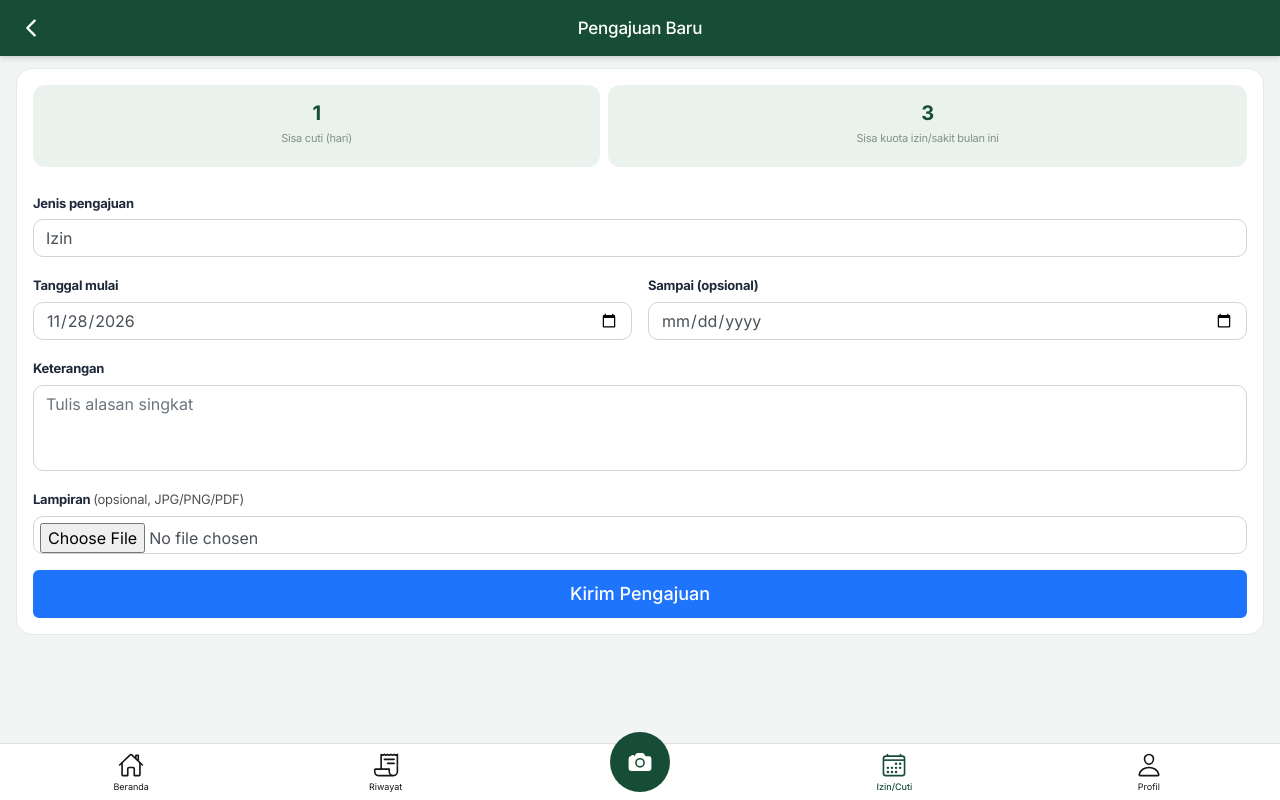
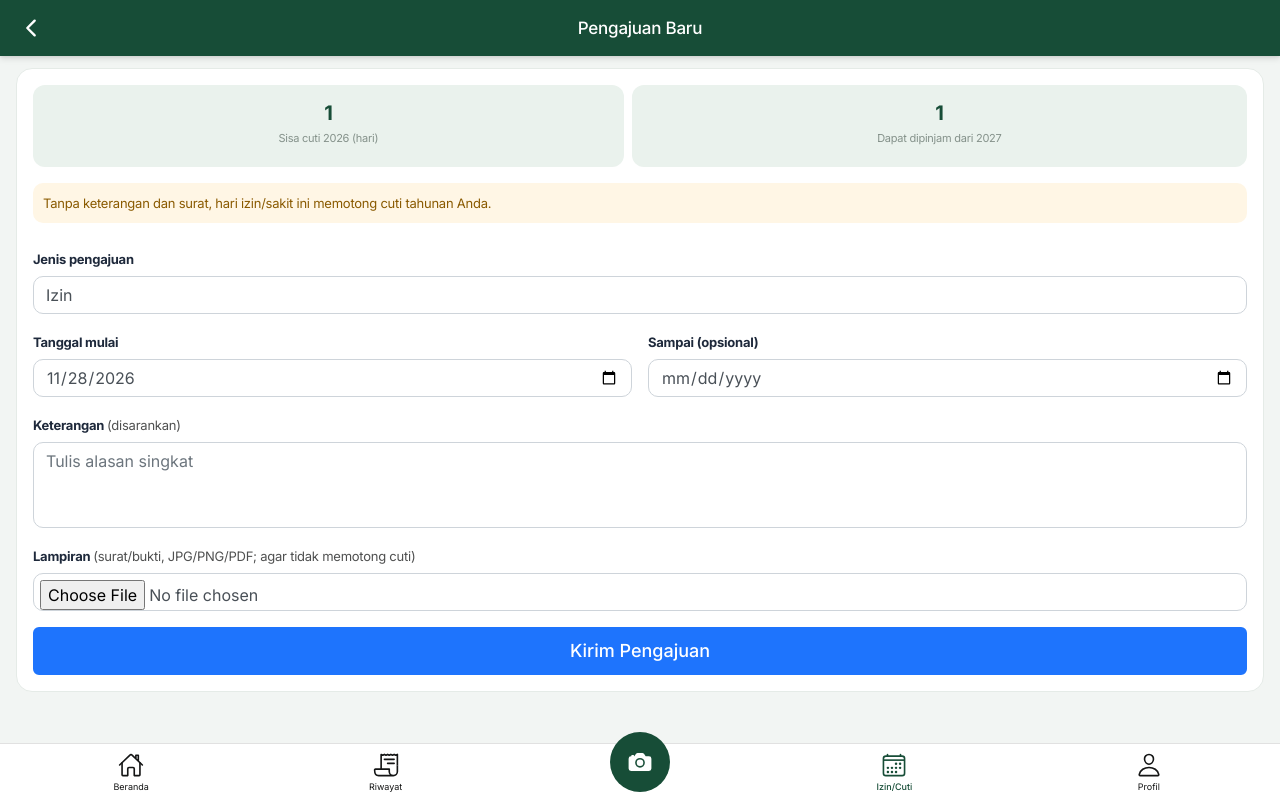
Before and after one commit to MuhammadAsandyPutra/epresensi, a Laravel app: page /presensi/izin/buat in a window 1280 px wide. Run offline with Laravel 12, Linux system fonts and the light colour scheme; a user stored in the database is signed in; data comes from the database, SQL or seed files in the repository; tables that the repository leaves empty hold one stand-in row (values such as "Sample post"); some libraries are stand-ins or nearby versions.

Commit message:
Update: Peniadaan Kuota Izin/Sakit

```diff
--- a/app/Enums/JenisPengajuan.php
+++ b/app/Enums/JenisPengajuan.php
@@ -30,8 +30,8 @@ enum JenisPengajuan: int
         };
     }
 
-    /** Izin & sakit dibatasi kuota bulanan; cuti dibatasi saldo tahunan; tugas luar tidak dibatasi. */
-    public function memakaiKuotaBulanan(): bool
+    /** Izin & sakit dapat berdokumen (keterangan + surat); tanpa dokumen keduanya memotong cuti tahunan. */
+    public function bisaBerdokumen(): bool
     {
         return $this === self::Izin || $this === self::Sakit;
     }
--- a/app/Http/Controllers/Admin/PengaturanController.php
+++ b/app/Http/Controllers/Admin/PengaturanController.php
@@ -9,7 +9,7 @@ use App\Models\Pengaturan;
 use Illuminate\Http\RedirectResponse;
 use Illuminate\View\View;
 
-/** Pengaturan yang boleh diubah HR tanpa menyentuh kode: bobot KPI, kuota izin, jatah cuti, GPS. */
+/** Pengaturan yang boleh diubah HR tanpa menyentuh kode: bobot KPI, jatah cuti, GPS. */
 class PengaturanController extends Controller
 {
     /** nama field form => kunci pengaturan */
@@ -17,7 +17,7 @@ class PengaturanController extends Controller
         'kpi_bobot_kehadiran', 'kpi_bobot_ketepatan', 'kpi_bobot_disiplin',
         'kpi_penalti_per_menit', 'kpi_penalti_alpa', 'kpi_penalti_pulang_cepat',
         'kpi_batas_sangat_baik', 'kpi_batas_baik', 'kpi_batas_cukup',
-        'izin_kuota_bulanan', 'izin_sakit_mundur_hari', 'cuti_jatah_tahunan',
+        'izin_sakit_mundur_hari', 'cuti_jatah_tahunan',
         'gps_akurasi_maks', 'gps_review_akurasi',
         'lembur_minimal_menit',
     ];
--- a/app/Http/Controllers/Karyawan/PengajuanController.php
+++ b/app/Http/Controllers/Karyawan/PengajuanController.php
@@ -9,6 +9,7 @@ use App\Http\Requests\Karyawan\PengajuanRequest;
 use App\Models\PengajuanIzin;
 use App\Services\PengajuanService;
 use Illuminate\Http\RedirectResponse;
+use Illuminate\Support\Carbon;
 use Illuminate\Support\Facades\Auth;
 use Illuminate\View\View;
 
@@ -29,22 +30,33 @@ class PengajuanController extends Controller
     {
         $karyawan = Auth::guard('karyawan')->user();
 
+        $tahun = now()->year;
+
         return view('karyawan.pengajuan.create', [
             'jenis' => JenisPengajuan::cases(),
-            'sisaCuti' => $this->service->sisaCuti($karyawan, now()->year),
-            'sisaKuota' => $this->service->sisaKuotaBulan($karyawan, now()),
+            'tahun' => $tahun,
+            'rincian' => $this->service->rincianCuti($karyawan, $tahun),
+            'rincianDepan' => $this->service->rincianCuti($karyawan, $tahun + 1),
         ]);
     }
 
     public function store(PengajuanRequest $request): RedirectResponse
     {
         try {
-            $this->service->ajukan(Auth::guard('karyawan')->user(), $request->validated(), $request->file('lampiran'));
+            $p = $this->service->ajukan(Auth::guard('karyawan')->user(), $request->validated(), $request->file('lampiran'));
         } catch (AturanBisnisException $e) {
             return back()->withInput()->with('galat', $e->getMessage());
         }
 
-        return redirect()->route('izin.index')->with('sukses', 'Pengajuan terkirim ke Direksi dan menunggu persetujuan.');
+        $pesan = 'Pengajuan terkirim ke Direksi dan menunggu persetujuan.';
+        if ($p->potong_cuti && $p->jenis() !== JenisPengajuan::Cuti) {
+            $pesan .= " Karena tanpa surat/keterangan, {$p->jumlah_hari} hari ini memotong cuti tahunan Anda.";
+        }
+        if ($p->hari_pinjam > 0) {
+            $pesan .= " {$p->hari_pinjam} hari dipotong dari jatah cuti ".(Carbon::parse($p->tgl_izin)->year + 1).'.';
+        }
+
+        return redirect()->route('izin.index')->with('sukses', $pesan);
     }
 
     public function batal(PengajuanIzin $pengajuan): RedirectResponse
--- a/app/Http/Requests/Admin/PengaturanRequest.php
+++ b/app/Http/Requests/Admin/PengaturanRequest.php
@@ -23,7 +23,6 @@ class PengaturanRequest extends FormRequest
             'kpi_batas_sangat_baik' => ['required', 'numeric', 'between:0,100', 'gt:kpi_batas_baik'],
             'kpi_batas_baik' => ['required', 'numeric', 'between:0,100', 'gt:kpi_batas_cukup'],
             'kpi_batas_cukup' => ['required', 'numeric', 'between:0,100'],
-            'izin_kuota_bulanan' => ['required', 'integer', 'between:0,31'],
             'izin_sakit_mundur_hari' => ['required', 'integer', 'between:0,60'],
             'cuti_jatah_tahunan' => ['required', 'integer', 'between:0,60'],
             'gps_akurasi_maks' => ['required', 'integer', 'between:10,1000'],
--- a/app/Http/Requests/Karyawan/PengajuanRequest.php
+++ b/app/Http/Requests/Karyawan/PengajuanRequest.php
@@ -20,7 +20,8 @@ class PengajuanRequest extends FormRequest
             'tgl_izin' => ['required', 'date'],
             'tgl_selesai' => ['nullable', 'date', 'after_or_equal:tgl_izin'],
             'lokasi_tugas' => ['nullable', 'string', 'max:150', 'required_if:jenis,'.JenisPengajuan::TugasLuar->value],
-            'keterangan' => ['required', 'string', 'min:5', 'max:500'],
+            // Wajib hanya untuk tugas luar. Izin/sakit tanpa keterangan + surat diperbolehkan, tetapi memotong cuti.
+            'keterangan' => ['nullable', 'required_if:jenis,'.JenisPengajuan::TugasLuar->value, 'string', 'min:5', 'max:500'],
             'lampiran' => ['nullable', 'file', 'mimes:jpg,jpeg,png,pdf', 'max:'.config('presensi.izin.lampiran_maks_kb')],
         ];
     }
--- a/app/Models/PengajuanIzin.php
+++ b/app/Models/PengajuanIzin.php
@@ -17,7 +17,7 @@ class PengajuanIzin extends Model
     protected $fillable = [
         'nik', 'tgl_izin', 'tgl_selesai', 'status', 'keterangan', 'status_approved',
         'jumlah_hari', 'lampiran', 'catatan_hr', 'diputuskan_oleh', 'diputuskan_pada',
-        'lokasi_tugas', 'diketahui_hr_oleh', 'diketahui_hr_pada',
+        'lokasi_tugas', 'diketahui_hr_oleh', 'diketahui_hr_pada', 'potong_cuti', 'hari_pinjam',
     ];
 
     protected function casts(): array
@@ -25,6 +25,7 @@ class PengajuanIzin extends Model
         return [
             'diputuskan_pada' => 'datetime',
             'diketahui_hr_pada' => 'datetime',
+            'potong_cuti' => 'boolean',
             'status' => JenisPengajuan::class,          // jenis pengajuan
             'status_approved' => StatusPengajuan::class, // keputusan HR
         ];
--- a/app/Services/PengajuanService.php
+++ b/app/Services/PengajuanService.php
@@ -17,10 +17,20 @@ use Illuminate\Support\Carbon;
 /** Aturan pengajuan izin, sakit, dan cuti beserta alur persetujuannya. */
 class PengajuanService
 {
+    /** Keterangan minimal (karakter) agar izin/sakit dianggap berdokumen, selain lampiran surat. */
+    private const KETERANGAN_MIN = 5;
+
+    /** Berapa tahun ke belakang luapan (pinjaman) cuti dihitung; sekaligus pagar agar perhitungan tidak berulang tanpa batas. */
+    private const TAHUN_MUNDUR = 5;
+
     public function __construct(private JadwalService $jadwal) {}
 
     /**
-     * @param  array{jenis: int|string, tgl_izin: string, tgl_selesai?: string|null, keterangan: string, lokasi_tugas?: string|null}  $data
+     * Aturan saldo: izin/sakit TANPA kuota bulanan. Izin/sakit dengan keterangan DAN surat (lampiran) tidak memotong
+     * cuti; selain itu memotong jatah cuti tahunan, sama seperti cuti. Bila sisa tahun ini tidak cukup, kekurangannya
+     * dipinjam dari jatah tahun berikutnya (paling banyak sebesar sisa jatah tahun itu). Tugas luar tidak memotong.
+     *
+     * @param  array{jenis: int|string, tgl_izin: string, tgl_selesai?: string|null, keterangan?: string|null, lokasi_tugas?: string|null}  $data
      *
      * @throws AturanBisnisException
      */
@@ -62,19 +72,14 @@ class PengajuanService
             throw new AturanBisnisException('Sudah ada pengajuan lain pada tanggal tersebut.');
         }
 
-        if ($jenis->memakaiKuotaBulanan()) {
-            $kuota = (int) Pengaturan::ambil('izin.kuota_bulanan');
-            if ($this->jumlahPengajuanBulan($karyawan, $mulai) >= $kuota) {
-                throw new AturanBisnisException("Kuota izin/sakit bulan tersebut sudah habis (maksimal {$kuota} kali).");
+        $keterangan = trim((string) ($data['keterangan'] ?? ''));
+        $potongCuti = $this->memotongCuti($jenis, $keterangan, $lampiran);
+        $pinjam = 0;
+        if ($potongCuti) {
+            if ($mulai->year !== $selesai->year) {
+                throw new AturanBisnisException('Pengajuan yang memotong cuti tidak boleh lintas tahun; ajukan terpisah per tahun.');
             }
-        } elseif ($jenis->memakaiSaldoCuti()) {
-            if ($mulai->year !== $selesai->year) {
-                throw new AturanBisnisException('Cuti lintas tahun harap diajukan terpisah per tahun.');
-            }
-            $sisa = $this->sisaCuti($karyawan, $mulai->year);
-            if ($hari > $sisa) {
-                throw new AturanBisnisException("Sisa cuti Anda {$sisa} hari, pengajuan ini {$hari} hari kerja.");
-            }
+            $pinjam = $this->periksaSaldo($karyawan, $mulai->year, $hari, $jenis);
         }
 
         $lokasiTugas = null;
@@ -90,10 +95,12 @@ class PengajuanService
             'tgl_izin' => $mulai->toDateString(),
             'tgl_selesai' => $selesai->toDateString(),
             'status' => $jenis->value,
-            'keterangan' => $data['keterangan'],
+            'keterangan' => $keterangan !== '' ? $keterangan : null,
             'status_approved' => StatusPengajuan::Menunggu->value,
             'jumlah_hari' => $hari,
             'lokasi_tugas' => $lokasiTugas !== null ? mb_substr($lokasiTugas, 0, 150) : null,
+            'potong_cuti' => $potongCuti,
+            'hari_pinjam' => $pinjam,
             'lampiran' => $lampiran?->store('lampiran/'.$mulai->year, config('presensi.foto.disk')),
         ]);
     }
@@ -116,26 +123,90 @@ class PengajuanService
         return $jumlah;
     }
 
-    public function jumlahPengajuanBulan(Karyawan $karyawan, CarbonInterface $acuan): int
+    /**
+     * Apakah pengajuan ini memotong jatah cuti tahunan? Cuti: ya. Tugas luar: tidak. Izin/sakit: bebas potong
+     * HANYA bila ada keterangan memadai DAN surat/lampiran; selain itu memotong.
+     */
+    private function memotongCuti(JenisPengajuan $jenis, string $keterangan, ?UploadedFile $lampiran): bool
     {
-        return PengajuanIzin::query()->where('nik', $karyawan->nik)->berlaku()
-            ->whereIn('status', [JenisPengajuan::Izin->value, JenisPengajuan::Sakit->value])
-            ->whereYear('tgl_izin', $acuan->year)->whereMonth('tgl_izin', $acuan->month)->count();
+        return match ($jenis) {
+            JenisPengajuan::Cuti => true,
+            JenisPengajuan::TugasLuar => false,
+            JenisPengajuan::Izin, JenisPengajuan::Sakit => ! ($lampiran !== null && mb_strlen($keterangan) >= self::KETERANGAN_MIN),
+        };
     }
 
-    public function sisaKuotaBulan(Karyawan $karyawan, CarbonInterface $acuan): int
+    /**
+     * Pastikan saldo cukup untuk $hari hari yang memotong cuti pada $tahun. Yang melebihi sisa tahun ini
+     * dipinjam dari jatah tahun berikutnya, paling banyak sebesar sisa jatah tahun itu. Mengembalikan
+     * jumlah hari yang dipinjam (0 bila cukup).
+     *
+     * @throws AturanBisnisException
+     */
+    private function periksaSaldo(Karyawan $karyawan, int $tahun, int $hari, JenisPengajuan $jenis): int
     {
-        return max(0, (int) Pengaturan::ambil('izin.kuota_bulanan') - $this->jumlahPengajuanBulan($karyawan, $acuan));
+        $r = $this->rincianCuti($karyawan, $tahun);
+        $sisa = max(0, $r['sisa']);
+        if ($hari <= $sisa) {
+            return 0;
+        }
+
+        // Tambahan luapan ke tahun berikutnya akibat pengajuan ini (memperhitungkan luapan yang sudah ada).
+        $pinjam = max(0, $r['terpakai'] + $hari - $r['jatah']) - max(0, $r['terpakai'] - $r['jatah']);
+        $sisaDepan = max(0, $this->rincianCuti($karyawan, $tahun + 1)['sisa']);
+        if ($pinjam <= $sisaDepan) {
+            return $pinjam;
+        }
+
+        $depan = $tahun + 1;
+        if ($jenis === JenisPengajuan::Cuti) {
+            throw new AturanBisnisException(
+                "Sisa cuti {$tahun} Anda {$sisa} hari, pengajuan ini {$hari} hari kerja. Kekurangan {$pinjam} hari akan dipotong dari jatah {$depan}, tetapi jatah {$depan} hanya tersisa {$sisaDepan} hari."
+            );
+        }
+
+        throw new AturanBisnisException(
+            "Tanpa surat dan keterangan, {$hari} hari izin/sakit ini memotong cuti tahunan, tetapi saldo tidak cukup (sisa {$sisa} hari, jatah {$depan} tersisa {$sisaDepan} hari). Lampirkan surat (mis. surat dokter) beserta keterangan agar tidak memotong cuti."
+        );
     }
 
-    /** Saldo cuti tahunan = jatah - cuti yang menunggu/disetujui pada tahun tsb. */
+    /**
+     * Rincian saldo cuti pada $tahun. Luapan = hari yang melebihi jatah tahun sebelumnya (dipinjam dari
+     * tahun ini). Hanya pengajuan yang memotong cuti dan berstatus menunggu/disetujui yang dihitung.
+     *
+     * @return array{jatah: int, sendiri: int, luapan: int, terpakai: int, sisa: int}  sisa dapat negatif pada data lama
+     */
+    public function rincianCuti(Karyawan $karyawan, int $tahun): array
+    {
+        $jatah = $karyawan->jatahCutiTahunan();
+        $awal = $tahun - self::TAHUN_MUNDUR;
+
+        // Satu query; batas atas "< 1 Jan tahun berikutnya" agar benar baik untuk kolom DATE maupun DATETIME.
+        $perTahun = [];
+        PengajuanIzin::query()->where('nik', $karyawan->nik)->berlaku()->where('potong_cuti', true)
+            ->where('tgl_izin', '>=', $awal.'-01-01')->where('tgl_izin', '<', ($tahun + 1).'-01-01')
+            ->get(['tgl_izin', 'jumlah_hari'])
+            ->each(function (PengajuanIzin $p) use (&$perTahun) {
+                $th = Carbon::parse($p->tgl_izin)->year;
+                $perTahun[$th] = ($perTahun[$th] ?? 0) + (int) $p->jumlah_hari;
+            });
+
+        // Luapan bergulir dari tahun ke tahun; loop selalu berhenti (maksimal TAHUN_MUNDUR putaran).
+        $luapan = 0;
+        for ($th = $awal; $th < $tahun; $th++) {
+            $luapan = max(0, ($perTahun[$th] ?? 0) + $luapan - $jatah);
+        }
+
+        $sendiri = $perTahun[$tahun] ?? 0;
+        $terpakai = $sendiri + $luapan;
+
+        return ['jatah' => $jatah, 'sendiri' => $sendiri, 'luapan' => $luapan, 'terpakai' => $terpakai, 'sisa' => $jatah - $terpakai];
+    }
+
+    /** Sisa cuti tahun ini yang masih bisa dipakai tanpa meminjam (tidak pernah negatif). */
     public function sisaCuti(Karyawan $karyawan, int $tahun): int
     {
-        $terpakai = (int) PengajuanIzin::query()->where('nik', $karyawan->nik)->berlaku()
-            ->where('status', JenisPengajuan::Cuti->value)
-            ->whereYear('tgl_izin', $tahun)->sum('jumlah_hari');
-
-        return max(0, $karyawan->jatahCutiTahunan() - $terpakai);
+        return max(0, $this->rincianCuti($karyawan, $tahun)['sisa']);
     }
 
     /** Karyawan membatalkan pengajuannya sendiri (hanya selagi menunggu). */
--- a/config/presensi.php
+++ b/config/presensi.php
@@ -4,7 +4,7 @@
 |--------------------------------------------------------------------------
 | Pengaturan Aplikasi Presensi
 |--------------------------------------------------------------------------
-| Nilai di sini adalah DEFAULT. Sebagian nilai (bobot KPI, kuota izin, dsb.)
+| Nilai di sini adalah DEFAULT. Sebagian nilai (bobot KPI, jatah cuti, dsb.)
 | dapat diubah HR dari menu "Pengaturan" dan disimpan di tabel `pengaturan`;
 | nilai di tabel akan menimpa nilai default ini. Akses lewat
 | App\Models\Pengaturan::ambil('kpi.bobot_kehadiran').
@@ -29,7 +29,6 @@ return [
     ],
 
     'izin' => [
-        'kuota_bulanan'      => 3, // jumlah pengajuan izin/sakit per bulan (cuti tidak dihitung)
         'sakit_mundur_hari'  => 7, // sakit boleh diajukan mundur maksimal sekian hari
         'lampiran_maks_kb'   => 2048,
         'maks_rentang_hari'  => 366, // rentang satu pengajuan; mencegah loop hari yang sangat panjang (mis. salah ketik tahun)
--- a/resources/views/admin/kpi/pengaturan.blade.php
+++ b/resources/views/admin/kpi/pengaturan.blade.php
@@ -42,7 +42,6 @@
     <div class="card mb-3">
         <div class="card-header"><h3 class="card-title">Kebijakan izin, cuti, dan GPS</h3></div>
         <div class="card-body"><div class="row g-3">
-            {!! $f('izin_kuota_bulanan', 'Kuota izin/sakit per bulan (kali)') !!}
             {!! $f('izin_sakit_mundur_hari', 'Sakit boleh diajukan mundur (hari)') !!}
             {!! $f('cuti_jatah_tahunan', 'Jatah cuti default (hari/tahun)', 'Dipakai bila jatah karyawan kosong') !!}
             {!! $f('gps_akurasi_maks', 'Akurasi GPS maksimal (meter)', 'Lebih buruk dari ini → presensi ditolak') !!}
--- a/resources/views/admin/pengajuan/index.blade.php
+++ b/resources/views/admin/pengajuan/index.blade.php
@@ -34,7 +34,10 @@
             @forelse ($daftar as $p)
                 <tr>
                     <td><div class="fw-bold">{{ $p->karyawan?->nama_lengkap ?? $p->nik }}</div><div class="text-secondary small">{{ $p->nik }} · {{ $p->karyawan?->departemen?->nama_dept }}</div></td>
-                    <td><span class="badge bg-{{ $p->jenis()->warna() }}-lt">{{ $p->jenis()->label() }}</span></td>
+                    <td><span class="badge bg-{{ $p->jenis()->warna() }}-lt">{{ $p->jenis()->label() }}</span>
+                        @if ($p->potong_cuti)<div class="mt-1"><span class="badge bg-orange-lt" title="Memotong jatah cuti tahunan">Memotong cuti</span></div>
+                        @elseif ($p->jenis()->bisaBerdokumen() && $p->lampiran)<div class="mt-1"><span class="badge bg-green-lt" title="Ada surat/lampiran; periksa kesahihannya">Berdokumen</span></div>@endif
+                        @if ($p->hari_pinjam > 0)<div class="text-secondary small">Pinjam {{ $p->hari_pinjam }} hr dari jatah {{ \Illuminate\Support\Carbon::parse($p->tgl_izin)->year + 1 }}</div>@endif</td>
                     <td>{{ $p->tgl_izin->translatedFormat('d M Y') }}@if ($p->tgl_selesai && ! $p->tgl_selesai->isSameDay($p->tgl_izin)) – {{ $p->tgl_selesai->translatedFormat('d M Y') }}@endif
                         <div class="text-secondary small">{{ $p->jumlah_hari }} hari kerja</div></td>
                     <td style="max-width:280px;white-space:normal">@if ($p->lokasi_tugas)<div class="fw-bold"><i class="ti ti-map-pin"></i> {{ $p->lokasi_tugas }}</div>@endif{{ $p->keterangan }}
--- a/resources/views/karyawan/pengajuan/create.blade.php
+++ b/resources/views/karyawan/pengajuan/create.blade.php
@@ -7,16 +7,20 @@
 <form method="POST" action="{{ route('izin.store') }}" enctype="multipart/form-data" class="kartu form-mobile" style="margin-top:12px">
     @csrf
 
-    <div class="d-flex mb-3" style="gap:8px">
+    <div class="d-flex mb-2" style="gap:8px">
         <div class="flex-fill text-center p-2" style="background:var(--hijau-muda);border-radius:12px">
-            <div style="font-size:20px;font-weight:700;color:var(--hijau)">{{ $sisaCuti }}</div>
-            <div style="font-size:11px;color:var(--redam)">Sisa cuti (hari)</div>
+            <div style="font-size:20px;font-weight:700;color:var(--hijau)">{{ max(0, $rincian['sisa']) }}</div>
+            <div style="font-size:11px;color:var(--redam)">Sisa cuti {{ $tahun }} (hari)</div>
         </div>
         <div class="flex-fill text-center p-2" style="background:var(--hijau-muda);border-radius:12px">
-            <div style="font-size:20px;font-weight:700;color:var(--hijau)">{{ $sisaKuota }}</div>
-            <div style="font-size:11px;color:var(--redam)">Sisa kuota izin/sakit bulan ini</div>
+            <div style="font-size:20px;font-weight:700;color:var(--hijau)">{{ max(0, $rincianDepan['sisa']) }}</div>
+            <div style="font-size:11px;color:var(--redam)">Dapat dipinjam dari {{ $tahun + 1 }}</div>
         </div>
     </div>
+    @if ($rincian['luapan'] > 0)
+        <div class="mb-2" style="font-size:12px;color:#8a5a00">{{ $rincian['luapan'] }} hari jatah {{ $tahun }} sudah terpakai sebagai pinjaman dari tahun lalu.</div>
+    @endif
+    <div id="infoPotong" class="mb-3" style="display:none;font-size:13px;border-radius:10px;padding:8px 10px"></div>
 
     <div class="form-group">
         <label for="jenis">Jenis pengajuan</label>
@@ -45,8 +49,8 @@
     </div>
 
     <div class="form-group">
-        <label for="keterangan">Keterangan</label>
-        <textarea name="keterangan" id="keterangan" rows="3" class="form-control" maxlength="500" required placeholder="Tulis alasan singkat">{{ old('keterangan') }}</textarea>
+        <label for="keterangan">Keterangan <span id="petunjukKeterangan" class="text-muted" style="font-weight:400">(disarankan)</span></label>
+        <textarea name="keterangan" id="keterangan" rows="3" class="form-control" maxlength="500" placeholder="Tulis alasan singkat">{{ old('keterangan') }}</textarea>
     </div>
 
     <div class="form-group">
@@ -62,12 +66,34 @@
 <script>
     const jenis = document.getElementById('jenis'), petunjuk = document.getElementById('petunjukLampiran');
     const kolomLokasi = document.getElementById('kolomLokasiTugas'), inputLokasi = document.getElementById('lokasi_tugas');
+    const keterangan = document.getElementById('keterangan'), lampiran = document.getElementById('lampiran');
+    const petunjukKet = document.getElementById('petunjukKeterangan'), info = document.getElementById('infoPotong');
+
     const ubah = () => {
-        petunjuk.textContent = jenis.value === '2' ? '(sangat disarankan: foto surat dokter)' : '(opsional, JPG/PNG/PDF)';
-        const tugasLuar = jenis.value === '4';
+        const j = jenis.value, tugasLuar = j === '4';
         kolomLokasi.style.display = tugasLuar ? '' : 'none';
         inputLokasi.required = tugasLuar;
+        keterangan.required = tugasLuar;
+        petunjukKet.textContent = tugasLuar ? '(wajib)' : '(disarankan)';
+        petunjuk.textContent = (j === '1' || j === '2') ? '(surat/bukti, JPG/PNG/PDF; agar tidak memotong cuti)' : '(opsional, JPG/PNG/PDF)';
+
+        // Izin/sakit: berdokumen (keterangan + surat) tidak memotong cuti; selain itu memotong.
+        let pesan = '', latar = '', warna = '';
+        if (j === '1' || j === '2') {
+            const dokumen = lampiran.files.length > 0 && keterangan.value.trim().length >= 5;
+            pesan = dokumen ? 'Berdokumen: pengajuan ini tidak memotong cuti tahunan.'
+                            : 'Tanpa keterangan dan surat, hari izin/sakit ini memotong cuti tahunan Anda.';
+            latar = dokumen ? '#e7f6ee' : '#fff6e5'; warna = dokumen ? '#1b7a4a' : '#8a5a00';
+        } else if (j === '3') {
+            pesan = 'Cuti memotong jatah tahunan. Bila sisa tidak cukup, kekurangannya dipotong dari jatah tahun depan.';
+            latar = '#eef3fb'; warna = '#2d5a9e';
+        }
+        info.style.display = pesan ? '' : 'none';
+        info.textContent = pesan; info.style.background = latar; info.style.color = warna;
     };
-    jenis.addEventListener('change', ubah); ubah();
+    jenis.addEventListener('change', ubah);
+    lampiran.addEventListener('change', ubah);
+    keterangan.addEventListener('input', ubah);
+    ubah();
 </script>
 @endpush
```
Also changed, not shown: resources/views/karyawan/pengajuan/index.blade.php (+9 -1 lines), tests/Feature/BatasMemoriTest.php (+1 -1 lines), tests/Feature/DireksiTugasLuarLemburTest.php (+1 -1 lines), tests/Feature/PengajuanTest.php (+110 -14 lines), tests/Feature/PresensiLuarKantorTest.php (+2 -2 lines), tests/Feature/PresensiTest.php (+2 -2 lines), README.md, database/migrations/2026_11_26_000005_tambah_potong_cuti.php (added).
